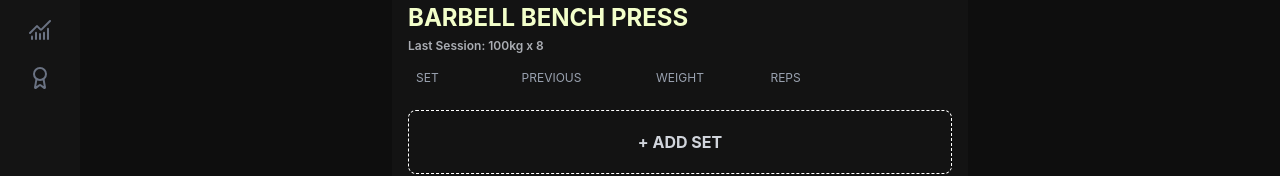
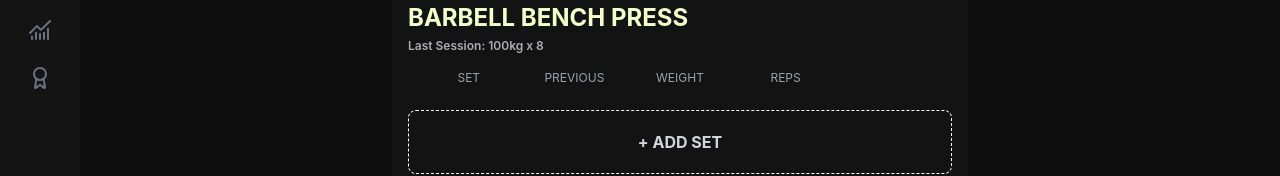
Before and after one commit to LuisAguiarGIT/myFitness, a Next.js app: page /WorkoutLog in a window 1280 px wide. Shown: the part 224-400 px from the top of the page. Built offline with nearby package versions, Linux system fonts and the light colour scheme.

Commit message:
Changing logic

```diff
--- a/src/app/WorkoutLog/page.tsx
+++ b/src/app/WorkoutLog/page.tsx
@@ -4,12 +4,7 @@ import ExerciseCard from '@/components/ExerciseCard';
 import Timer from '../../components/Timer';
 import WorkoutTable from '@/components/WorkoutTable';
 import { useState } from 'react';
-
-const data = {
-  workoutName: 'PUSH DAY',
-  focus: 'Hypertrophy',
-  volume: '12,450',
-};
+import { WorkoutSet, Workout } from '@/types/workout';
 
 export default function WorkoutLog() {
   const exerciseList = [
@@ -17,12 +12,27 @@ export default function WorkoutLog() {
     { name: 'Lateral Raises', sets: 3, reps: 15 },
   ];
 
-  const workoutExerciseList = [
-    { id: 1, name: 'Barbell Bench Press', sets: 3, reps: 8 },
-  ];
+  const [workout, setWorkout] = useState<Workout>({
+    name: 'PUSH DAY',
+    focus: 'Hypertrophy',
+    exercises: [
+      {
+        id: 1,
+        name: 'Barbell Bench Press',
+        sets: [],
+      },
+    ],
+  });
+  const [isRunning, setIsRunning] = useState(false);
 
-  const [workoutList, setWorkoutList] = useState(workoutExerciseList);
-  const [isRunning, setIsRunning] = useState(false);
+  function handleSetsChange(exerciseId: number, sets: WorkoutSet[]) {
+    setWorkout((prev) => ({
+      ...prev,
+      exercises: prev.exercises.map((ex) =>
+        ex.id === exerciseId ? { ...ex, sets } : ex,
+      ),
+    }));
+  }
 
   function triggerTimer() {
     setIsRunning(!isRunning);
@@ -33,7 +43,7 @@ export default function WorkoutLog() {
       <div className="w-1/2 bg-[#0E0E0E] text-white">
         <div className="flex justify-between align-middle mt-2">
           <h1 className="font-semibold text-4xl tracking-tight">
-            {data.workoutName}
+            {workout.name}
           </h1>
           <div className="relative">
             <div onClick={triggerTimer} className="inset-0 z-10 cursor-pointer">
@@ -42,13 +52,17 @@ export default function WorkoutLog() {
           </div>
         </div>
         <div className="flex text-xs font-semibold tracking-wider pt-2 text-gray-300/80">
-          <span>{data.focus.toUpperCase()} FOCUS</span>
+          <span>{workout.focus.toUpperCase()} FOCUS</span>
           <span className="ml-1 mr-1">•</span>
-          <span>VOLUME: {data.volume} KG</span>
+          <span>VOLUME: 12,450 KG</span>
         </div>
         <div>
-          {workoutList.map((exercise) => (
-            <WorkoutTable key={exercise.id} exercise={exercise} />
+          {workout.exercises.map((exercise) => (
+            <WorkoutTable
+              key={exercise.id}
+              exercise={exercise}
+              onSetsChange={handleSetsChange}
+            />
           ))}
         </div>
         <div>
@@ -60,13 +74,17 @@ export default function WorkoutLog() {
               key={i}
               {...exercise}
               onAdd={() => {
-                setWorkoutList((prev) => [
+                setWorkout((prev) => ({
                   ...prev,
-                  {
-                    id: Date.now(),
-                    ...exercise,
-                  },
-                ]);
+                  exercises: [
+                    ...prev.exercises,
+                    {
+                      id: Date.now(),
+                      name: exercise.name,
+                      sets: [],
+                    },
+                  ],
+                }));
               }}
             />
           ))}
--- a/src/components/WorkoutTable.tsx
+++ b/src/components/WorkoutTable.tsx
@@ -1,38 +1,34 @@
 'use client';
 
-import { useState } from 'react';
+import { WorkoutSet } from '@/types/workout';
 
 interface IWorkoutProps {
   exercise: Exercise;
+  onSetsChange?: (exerciseId: number, sets: WorkoutSet[]) => void;
 }
 
 interface Exercise {
   id: number;
   name: string;
-  sets: number;
+  sets: WorkoutSet[];
 }
 
-export type Set = {
-  set: number;
-  previous: string;
-  weight: string;
-  reps: string;
-  done: boolean;
-};
+export default function WorkoutTable({
+  exercise,
+  onSetsChange,
+}: IWorkoutProps) {
+  const sets = exercise.sets;
 
-export default function WorkoutTable({ exercise }: IWorkoutProps) {
-  const setsArray = new Array<Set>();
-
-  const [sets, setSets] = useState(setsArray);
-
-  function updateSet<K extends keyof Set>(
+  function updateSet<K extends keyof WorkoutSet>(
     index: number,
     key: K,
-    value: Set[K],
+    value: WorkoutSet[K],
   ) {
-    setSets((prev) =>
-      prev.map((row, i) => (i === index ? { ...row, [key]: value } : row)),
+    const updated = sets.map((row, i) =>
+      i === index ? { ...row, [key]: value } : row,
     );
+
+    onSetsChange?.(exercise.id, updated);
   }
 
   function getPreviousVolume() {
@@ -45,9 +41,9 @@ export default function WorkoutTable({ exercise }: IWorkoutProps) {
 
   function addNewSet() {
     const getSetNumber =
-      sets.length > 0 ? Math.max(...sets.map((element) => element.set)) + 1 : 1;
+      sets.length > 0 ? Math.max(...sets.map((e) => e.set)) + 1 : 1;
 
-    const newSet: Set = {
+    const newSet: WorkoutSet = {
       set: getSetNumber,
       previous: getPreviousVolume(),
       weight: '',
@@ -55,7 +51,8 @@ export default function WorkoutTable({ exercise }: IWorkoutProps) {
       done: false,
     };
 
-    setSets([...sets, newSet]);
+    const updated = [...sets, newSet];
+    onSetsChange?.(exercise.id, updated);
   }
 
   return (
@@ -70,8 +67,8 @@ export default function WorkoutTable({ exercise }: IWorkoutProps) {
 
       {/* HEADER */}
       <div className="grid grid-cols-5 text-xs text-gray-400 mt-4 mb-2 px-2">
-        <div className="text-leftr">SET</div>
-        <div className="text-left">PREVIOUS</div>
+        <div className="text-center">SET</div>
+        <div className="text-center">PREVIOUS</div>
         <div className="text-center">WEIGHT</div>
         <div className="text-center">REPS</div>
         <div className="text-center"></div>
--- /dev/null
+++ b/src/types/workout.ts
@@ -0,0 +1,19 @@
+export type WorkoutSet = {
+  set: number;
+  previous: string;
+  weight: string;
+  reps: string;
+  done: boolean;
+};
+
+export type WorkoutExercise = {
+  id: number;
+  name: string;
+  sets: WorkoutSet[];
+};
+
+export type Workout = {
+  name: string;
+  focus: string;
+  exercises: WorkoutExercise[];
+};
```
